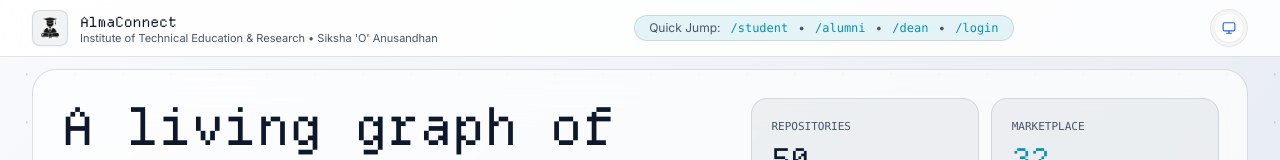
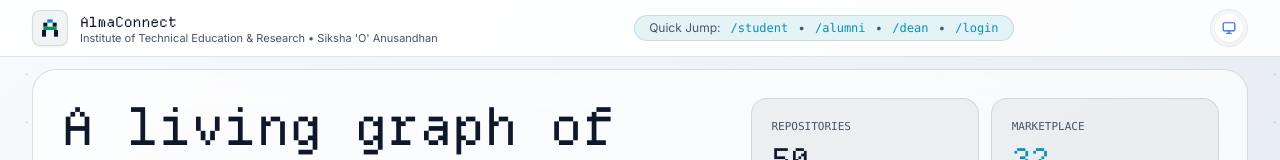
Before and after one commit to ragelabs-ssssd/Alum-Connect, a Next.js app: page / in a window 1280 px wide. Shown: the top 160 px of the page. Built offline with nearby package versions, Linux system fonts and the light colour scheme.

Commit message:
feat: apply Logo #7 (Departure Pixel A) across landing, login, student, alumni, and dean portals

```diff
--- a/src/app/alumni/page.tsx
+++ b/src/app/alumni/page.tsx
@@ -31,6 +31,7 @@ import {
   X,
 } from 'lucide-react';
 import ThemeToggle from '../../components/ThemeToggle';
+import AlumConnectLogo from '../../components/AlumConnectLogo';
 import {
   ALUMNI_DATA,
   INDIAN_GENERAL_IMAGES,
@@ -431,7 +432,7 @@ export default function AlumniFeedPage() {
           <div className="flex items-center gap-3 shrink-0">
             <Link href="/" className="flex items-center shrink-0" aria-label="Alum Connect Home">
               <div className="h-9 w-9 rounded-lg bg-[#F4F4F5] dark:bg-zinc-800 border border-[#E4E4E7] dark:border-zinc-700 flex items-center justify-center p-1 overflow-hidden">
-                <img src="/logo.png" alt="Alum Connect" className="h-full w-full object-contain dark:invert" />
+                <AlumConnectLogo className="h-6 w-6" />
               </div>
             </Link>
 
--- a/src/app/dean/page.tsx
+++ b/src/app/dean/page.tsx
@@ -25,6 +25,7 @@ import {
   X,
 } from 'lucide-react';
 import ThemeToggle from '../../components/ThemeToggle';
+import AlumConnectLogo from '../../components/AlumConnectLogo';
 import {
   ALUMNI_CAREER,
   ALUMNI_DATA,
@@ -354,7 +355,7 @@ export default function DeanDashboardPage() {
           <div className="flex items-center gap-3 shrink-0">
             <Link href="/" className="flex items-center shrink-0" aria-label="Alum Connect Home">
               <div className="h-9 w-9 rounded-lg bg-[#F4F4F5] dark:bg-zinc-800 border border-[#E4E4E7] dark:border-zinc-700 flex items-center justify-center p-1 overflow-hidden">
-                <img src="/logo.png" alt="Alum Connect" className="h-full w-full object-contain dark:invert" />
+                <AlumConnectLogo className="h-6 w-6" />
               </div>
             </Link>
 
--- a/src/app/login/page.tsx
+++ b/src/app/login/page.tsx
@@ -14,6 +14,7 @@ import {
 } from 'lucide-react';
 import { useApp } from '../../context/AppContext';
 import ThemeToggle from '../../components/ThemeToggle';
+import AlumConnectLogo from '../../components/AlumConnectLogo';
 import {
   ALUMNI_DATA,
   PROJECTS_DATA,
@@ -132,11 +133,7 @@ export default function LoginPage() {
       <header className="relative z-10 max-w-7xl w-full mx-auto px-6 sm:px-10 pt-6 flex items-center justify-between gap-4">
         <Link href="/" className="flex items-center gap-3 group">
           <div className="h-9 w-9 rounded-xl bg-white/75 dark:bg-white/[0.06] border border-[rgba(100,116,139,0.22)] dark:border-[rgba(226,232,240,0.18)] flex items-center justify-center p-1.5 shadow-xs backdrop-blur-md">
-            <img
-              src="/logo.png"
-              alt="Alum Connect"
-              className="h-full w-full object-contain dark:invert"
-            />
+            <AlumConnectLogo className="h-6 w-6" />
           </div>
           <div className="leading-tight">
             <span className="font-luma-title text-sm sm:text-base text-[#0F172A] dark:text-white block">
--- a/src/app/page.tsx
+++ b/src/app/page.tsx
@@ -9,6 +9,7 @@ import {
   GraduationCap,
 } from 'lucide-react';
 import ThemeToggle from '../components/ThemeToggle';
+import AlumConnectLogo from '../components/AlumConnectLogo';
 import { HIRING_COMPANIES } from '../data/hiringCompanies';
 import {
   ALUMNI_DATA,
@@ -86,11 +87,7 @@ export default function HomePage() {
         <div className="max-w-[1440px] mx-auto px-4 sm:px-8 h-14 flex items-center justify-between gap-4">
           <div className="flex items-center gap-3">
             <div className="h-9 w-9 rounded-lg bg-[rgba(15,23,42,0.05)] dark:bg-white/[0.06] border border-[rgba(100,116,139,0.20)] dark:border-[rgba(226,232,240,0.18)] flex items-center justify-center p-1 shadow-xs overflow-hidden">
-              <img
-                src="/logo.png"
-                alt="AlmaConnect"
-                className="h-full w-full object-contain dark:invert"
-              />
+              <AlumConnectLogo className="h-6 w-6" />
             </div>
             <div className="leading-tight">
               <span className="font-luma-title text-sm tracking-tight text-[#0F172A] dark:text-white">
--- a/src/app/student/page.tsx
+++ b/src/app/student/page.tsx
@@ -32,6 +32,7 @@ import {
   X,
 } from 'lucide-react';
 import ThemeToggle from '../../components/ThemeToggle';
+import AlumConnectLogo from '../../components/AlumConnectLogo';
 import {
   ALUMNI_DATA,
   INDIAN_GENERAL_IMAGES,
@@ -575,11 +576,7 @@ export default function StudentStudioPage() {
           <div className="flex items-center gap-3 shrink-0">
             <Link href="/" className="flex items-center shrink-0" aria-label="Alum Connect Home">
               <div className="h-9 w-9 rounded-lg bg-[#F4F4F5] dark:bg-zinc-800 border border-[#E4E4E7] dark:border-zinc-700 flex items-center justify-center p-1 overflow-hidden">
-                <img
-                  src="/logo.png"
-                  alt="Alum Connect"
-                  className="h-full w-full object-contain dark:invert"
-                />
+                <AlumConnectLogo className="h-6 w-6" />
               </div>
             </Link>
 
--- /dev/null
+++ b/src/components/AlumConnectLogo.tsx
@@ -0,0 +1,20 @@
+import React from 'react';
+
+export default function AlumConnectLogo({ className = 'h-6 w-6' }: { className?: string }) {
+  return (
+    <svg
+      viewBox="0 0 36 36"
+      fill="none"
+      xmlns="http://www.w3.org/2000/svg"
+      className={className}
+      aria-label="Alum Connect Logo"
+    >
+      <rect x="14" y="5" width="8" height="5" className="fill-[#0891B2] dark:fill-[#22D3EE]" />
+      <rect x="8" y="10" width="6" height="6" className="fill-[#0F172A] dark:fill-white" />
+      <rect x="22" y="10" width="6" height="6" className="fill-[#0F172A] dark:fill-white" />
+      <rect x="8" y="16" width="20" height="5" className="fill-[#059669] dark:fill-[#34D399]" />
+      <rect x="6" y="21" width="6" height="10" className="fill-[#0F172A] dark:fill-white" />
+      <rect x="24" y="21" width="6" height="10" className="fill-[#0F172A] dark:fill-white" />
+    </svg>
+  );
+}
```
